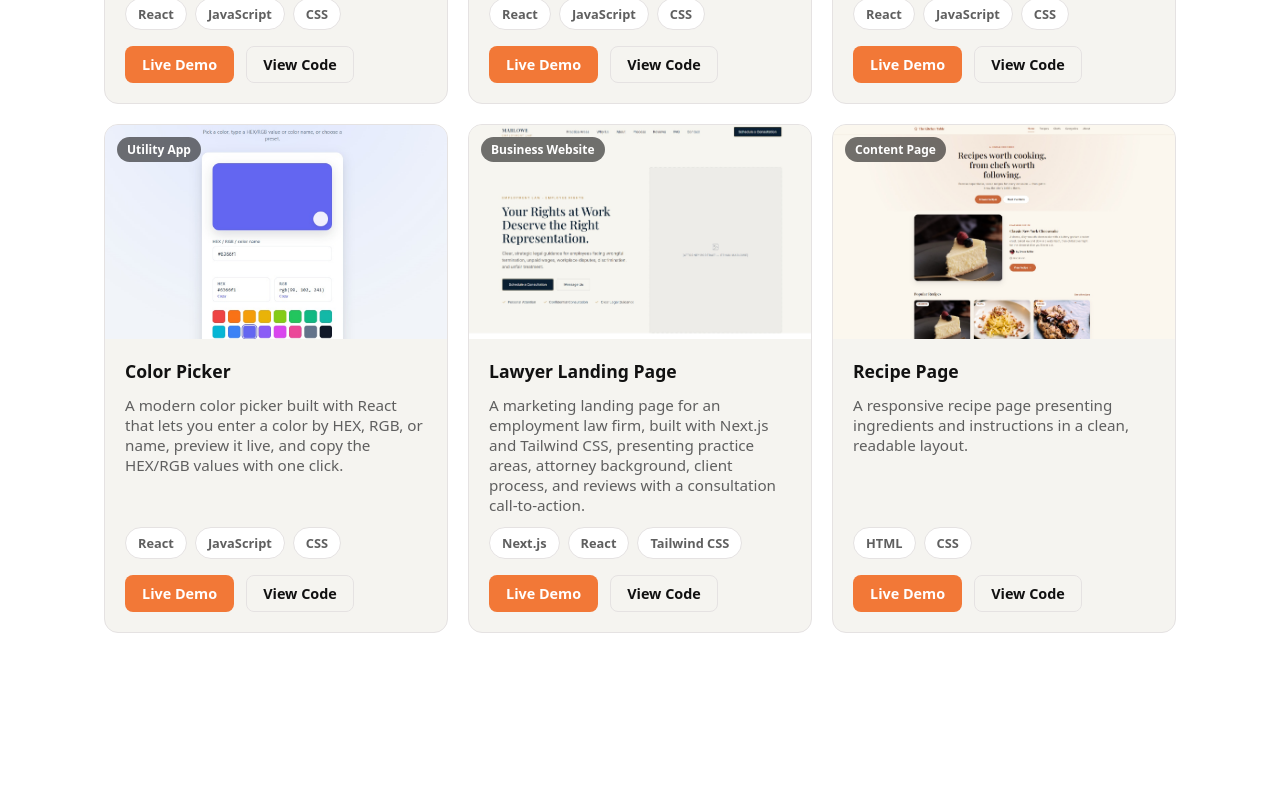
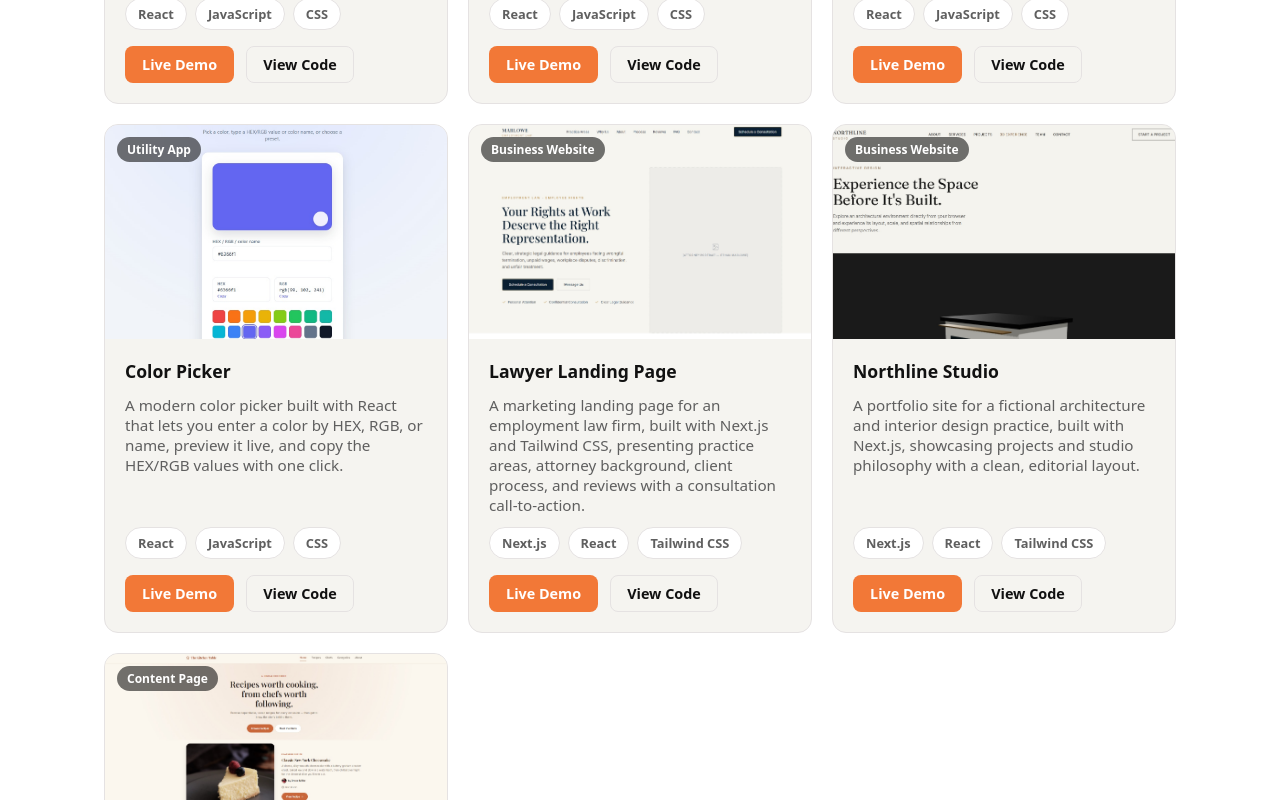
Before and after one commit to avivAdgah/My-Portfolio, a React (Vite) app in the folder My-Portfolio-main/My-Portfolio-main/: page / in a window 1280 px wide. Shown: the part 4120-4920 px from the top of the page. Built offline with nearby package versions, Linux system fonts and the light colour scheme.

Commit message:
Add Northline Studio project to portfolio

```diff
--- a/My-Portfolio-main/My-Portfolio-main/src/data/projects.js
+++ b/My-Portfolio-main/My-Portfolio-main/src/data/projects.js
@@ -142,6 +142,24 @@ const projects = [
     featured: false,
   },
   {
+    id: "interior-design-studio",
+    name: "Northline Studio",
+    image: "stuido.jpg",
+    description:
+      "A portfolio site for a fictional architecture and interior design practice, built with Next.js, showcasing projects and studio philosophy with a clean, editorial layout.",
+    highlights: [
+      "Built with Next.js (App Router)",
+      "Editorial, image-driven layout",
+      "Project showcase & studio overview",
+    ],
+    technologies: ["Next.js", "React", "Tailwind CSS"],
+    liveUrl: "https://interior-design-studio-project.netlify.app/",
+    githubUrl: "https://github.com/avivAdgah/Interior-Design-Studio",
+    category: "Business Website",
+    status: "Completed",
+    featured: false,
+  },
+  {
     id: "recipe-page",
     name: "Recipe Page",
     image: "recipePage.jpg",
```
Also changed, not shown: My-Portfolio-main/My-Portfolio-main/public/assets/images/stuido.jpg (added).
